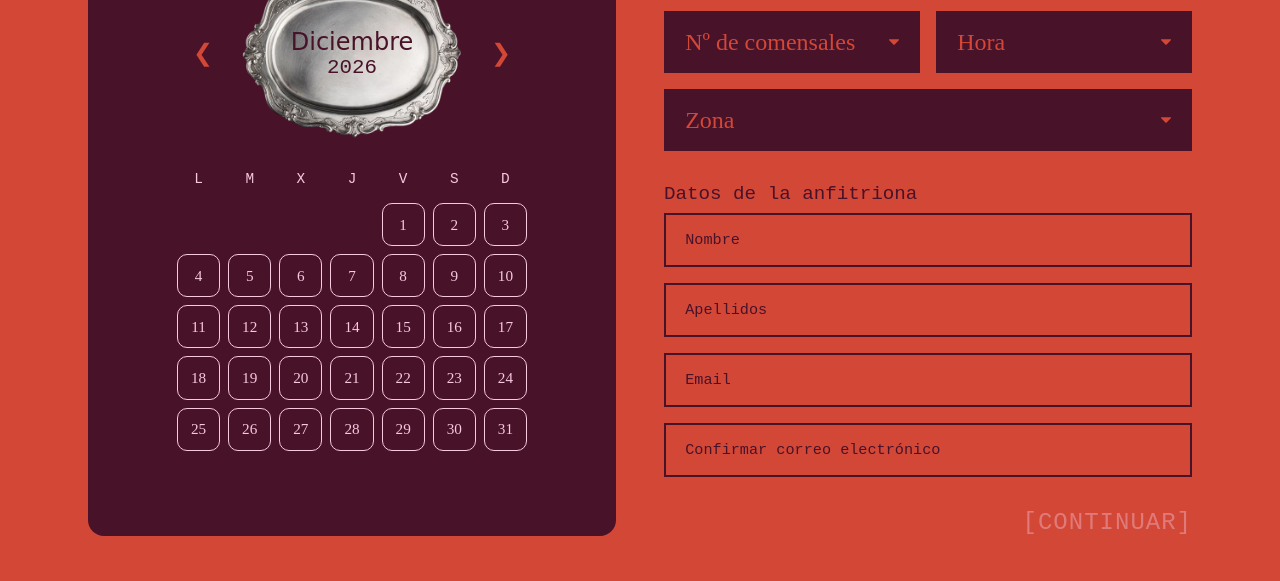
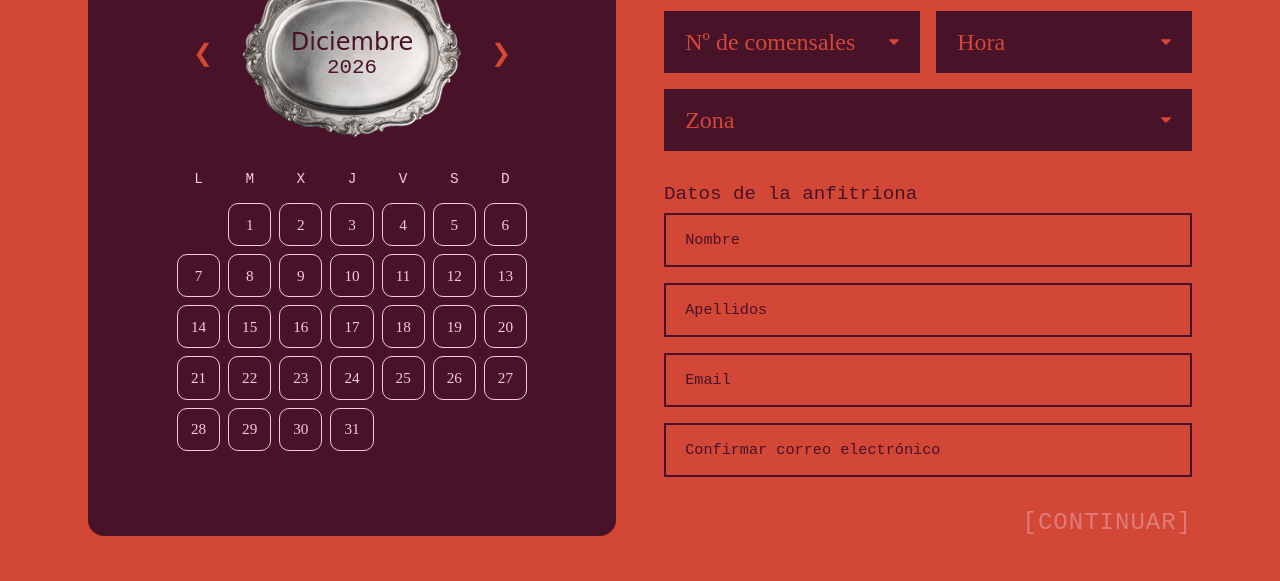
Before and after one commit to antiasamar/MARCELA-S, a plain HTML site: page reservas.html in a window 1280 px wide. Shown: the part 197-778 px from the top of the page. Drawn offline with nearby package versions, Linux system fonts and the light colour scheme; a web font is replaced by a local one.

Commit message:
AJUSTE CALENDARIO

```diff
--- a/reservas.html
+++ b/reservas.html
@@ -94,9 +94,8 @@
 
                     <!-- DÍAS DEL MES -->
                     <button class="day-cell disabled" data-day=""> </button>
-                    <button class="day-cell disabled" data-day=""> </button>
-                    <button class="day-cell disabled" data-day=""> </button>
-                    <button class="day-cell disabled" data-day=""> </button>
+
+                    <!-- DICIEMBRE COMIENZA EN MARTES  -->
                     <button class="day-cell" data-day="1">1</button>
                     <button class="day-cell" data-day="2">2</button>
                     <button class="day-cell" data-day="3">3</button>
```
